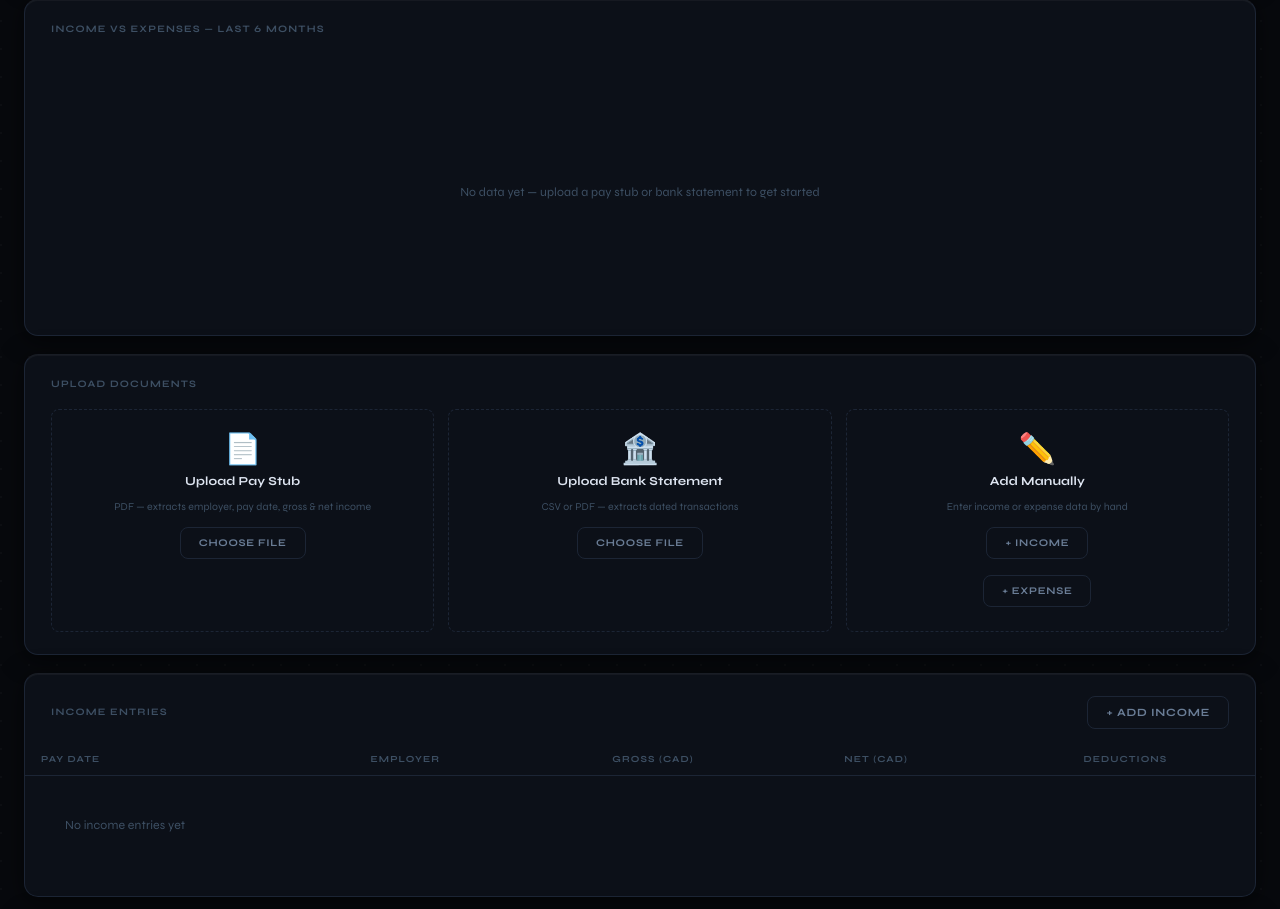
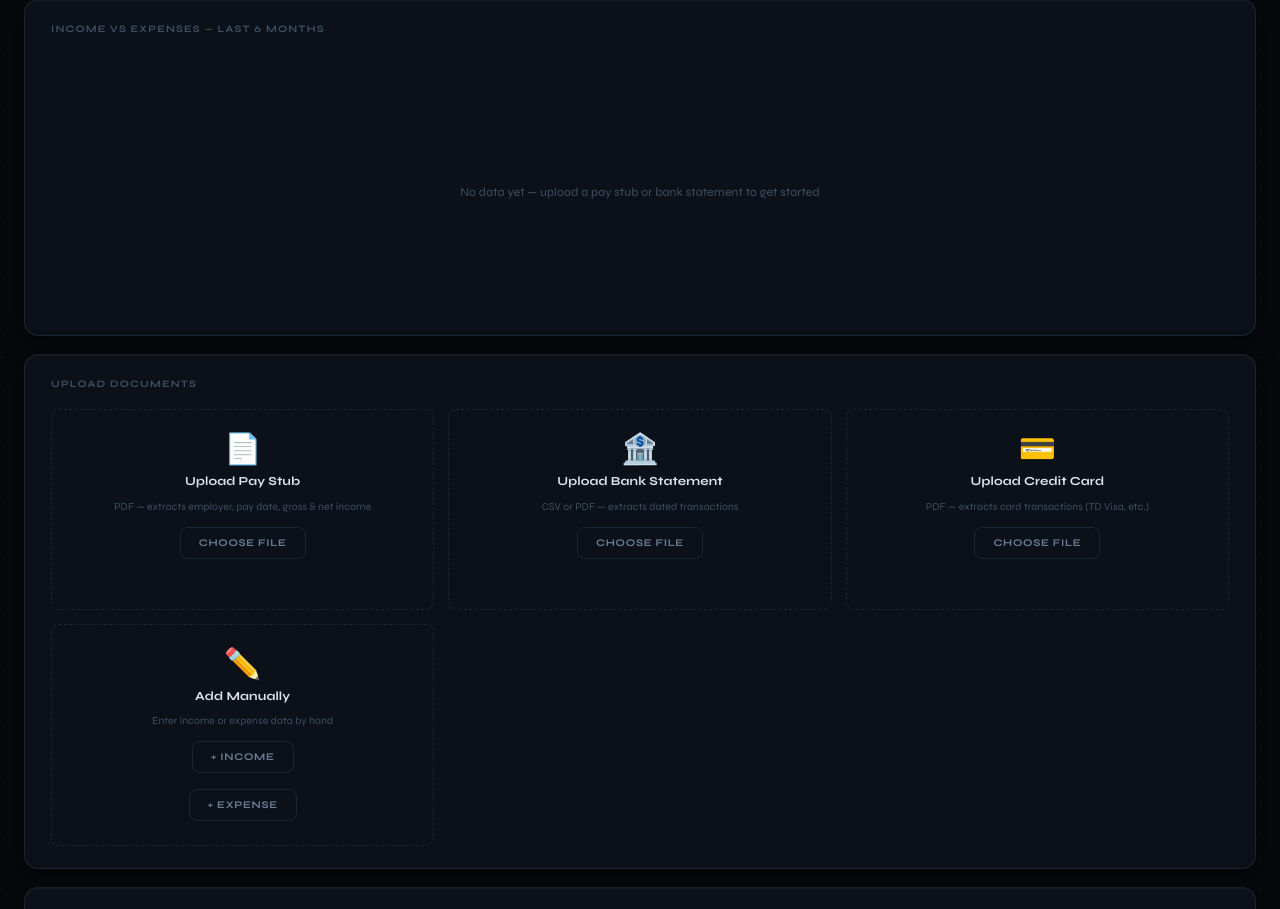
Before and after one commit to Pogz0r/investment-tracker, a Flask app: page /financial in a window 1280 px wide. Shown: the part 232-1141 px from the top of the page. Run offline with Flask 3, Linux system fonts and the light colour scheme; the visitor is signed in with stand-in values (Sample User, id 1); data comes from the database, SQL or seed files in the repository; data that the repository does not hold is empty; parts of the project's set-up code (start-up, migrations or seed data) failed here and were passed over; some libraries are stand-ins or nearby versions.

Commit message:
fix: credit card parser — handle TD Visa statement format, improve bank statement parser

```diff
--- a/app.py
+++ b/app.py
@@ -825,6 +825,13 @@ ALLOWED_BANK_STMT_MIME_TYPES = {
     "text/csv",
     "application/csv",
     "text/comma-separated-values",
+    "image/jpeg",
+    "image/png",
+    "image/heic",
+    "image/heif",
+}
+ALLOWED_CREDIT_CARD_MIME_TYPES = {
+    "application/pdf",
     "image/jpeg",
     "image/png",
     "image/heic",
@@ -1111,6 +1118,136 @@ def _parse_bank_statement(file_stream, filename: str) -> list:
     return transactions
 
 
+# ── Credit card statement parser ─────────────────────────────────────────────
+
+def _parse_credit_card_statement(file_stream, filename: str) -> list:
+    """Extract transactions from a TD Platinum Travel Visa (or similar) credit card
+    PDF or image statement. Each line has the format:
+        Mon DD, YYYY   DESCRIPTION   $AMOUNT
+    or  Mon DD, YYYY   DESCRIPTION   $AMOUNT  (credit)
+
+    Internal auth holds (TEMP AUTH) are skipped. Payments are stored as positive
+    amounts with category='payment'. All other debits use _auto_categorize."""
+    import re
+    import io
+    import pdfplumber
+
+    transactions = []
+
+    file_stream.seek(0)
+    content = file_stream.read()
+    mime = _detect_mime_type(content)
+
+    text = ""
+    try:
+        if mime == "application/pdf":
+            file_stream.seek(0)
+            with pdfplumber.open(file_stream) as pdf:
+                for page in pdf.pages:
+                    t = page.extract_text() or ""
+                    text += t + "\n"
+        elif mime in ("image/jpeg", "image/png"):
+            file_stream.seek(0)
+            text = _image_to_text(file_stream)
+        elif mime == "image/heic":
+            file_stream.seek(0)
+            try:
+                import pillow_heif
+                heif_file = pillow_heif.open_heif(file_stream.read())
+                img = heif_file.convert("RGB")
+                buf = io.BytesIO()
+                img.save(buf, format="JPEG", quality=85)
+                buf.seek(0)
+                with pdfplumber.open(buf) as pdf:
+                    for page in pdf.pages:
+                        t = page.extract_text() or ""
+                        text += t + "\n"
+            except Exception as exc:
+                print(f"[credit_card] HEIC parse error: {exc}")
+                file_stream.seek(0)
+                from PIL import Image
+                img = Image.open(file_stream).convert("RGB")
+                buf = io.BytesIO()
+                img.save(buf, format="JPEG", quality=85)
+                buf.seek(0)
+                text = _image_to_text(buf)
+    except Exception as exc:
+        print(f"[credit_card] parse error: {exc}")
+        return transactions
+
+    # TD-format date pattern: "Mar 28, 2026"
+    DATE_RE = re.compile(r"^([A-Z][a-z]{2})\s+(\d{1,2}),?\s+(\d{4})\b")
+    # Amount: $ followed by digits, optional (credit) suffix
+    AMT_RE = re.compile(r"\$([\d,]+\.\d{2})((?:\s*\(credit\))?)")
+
+    month_map = {
+        "Jan": 1, "Feb": 2, "Mar": 3, "Apr": 4, "May": 5, "Jun": 6,
+        "Jul": 7, "Aug": 8, "Sep": 9, "Oct": 10, "Nov": 11, "Dec": 12,
+    }
+
+    for line in text.split("\n"):
+        line_s = line.strip()
+        if len(line_s) < 8:
+            continue
+
+        date_m = DATE_RE.match(line_s)
+        if not date_m:
+            continue
+
+        mon_str, day_str, yr_str = date_m.groups()
+        mon = month_map.get(mon_str)
+        if not mon:
+            continue
+
+        # Skip TEMP AUTH / pending — these are internal auth holds, not real transactions
+        remaining = line_s[date_m.end() :]
+        if "TEMP AUTH" in remaining.upper() or "PENDING" in remaining.upper():
+            continue
+
+        # Find the $ amount on this line
+        amt_m = AMT_RE.search(remaining)
+        if not amt_m:
+            continue
+
+        raw_amount = float(amt_m.group(1).replace(",", ""))
+        is_credit = bool(amt_m.group(2)) or "(credit)" in remaining
+
+        # Build the full date
+        try:
+            trans_date = datetime(int(yr_str), mon, int(day_str)).date()
+        except ValueError:
+            continue
+
+        # Description = everything between the date and the $ amount
+        before_dollar = remaining[: amt_m.start()].strip()
+        # Clean up description — remove multiple spaces, strip
+        desc_raw = re.sub(r"\s+", " ", before_dollar).strip()[:200]
+
+        if not desc_raw or len(desc_raw) < 2:
+            continue
+
+        desc_scrubbed = _scrub_pii(desc_raw)
+
+        # Categorize
+        if is_credit or "PAYMENT" in desc_raw.upper():
+            # Payments/credits reduce balance owed — store as positive to reduce debt
+            amount = raw_amount
+            category = "payment"
+        else:
+            # Debit — expenses are negative in the Transaction model
+            amount = -raw_amount
+            category = _auto_categorize(desc_scrubbed)
+
+        transactions.append({
+            "date": trans_date.isoformat(),
+            "description": desc_scrubbed,
+            "amount": round(amount, 2),
+            "category": category,
+        })
+
+    return transactions
+
+
 @app.route("/financial")
 @login_required
 def financial():
@@ -1203,6 +1340,36 @@ def _handle_financial_upload():
                 amount=t["amount"],
                 category=t.get("category", "other"),
                 source="bank_statement",
+            )
+            db.session.add(entry)
+            saved.append(entry)
+
+        db.session.commit()
+        return jsonify({"message": f"{len(saved)} transactions imported", "count": len(saved)}), 200
+
+    elif upload_type == "credit_card":
+        # MIME type validation
+        file.stream.seek(0)
+        header = file.stream.read(512)
+        mime = _detect_mime_type(header)
+        if not _allowed_mime(mime, ALLOWED_CREDIT_CARD_MIME_TYPES):
+            return jsonify({"error": f"Unsupported file type '{mime}' for credit card statement. Please upload a PDF, JPEG, PNG, or HEIC image."}), 400
+        file.stream.seek(0)
+
+        transactions = _parse_credit_card_statement(file.stream, filename)
+
+        if not transactions:
+            return jsonify({"type": "credit_card", "data": [], "raw_preview": "Could not auto-parse. Please add transactions manually."}), 200
+
+        saved = []
+        for t in transactions:
+            entry = Transaction(
+                user_id=current_user.id,
+                date=datetime.strptime(t["date"], "%Y-%m-%d").date(),
+                description=t["description"],
+                amount=t["amount"],
+                category=t.get("category", "other"),
+                source="credit_card",
             )
             db.session.add(entry)
             saved.append(entry)
--- a/static/js/financial.js
+++ b/static/js/financial.js
@@ -445,6 +445,42 @@ document.getElementById("bankStmtInput").addEventListener("change", async (e) =>
   e.target.value = "";
 });
 
+// Credit card statement upload
+document.getElementById("uploadCreditCardBtn").addEventListener("click", () => {
+  document.getElementById("creditCardInput").click();
+});
+
+document.getElementById("creditCardInput").addEventListener("change", async (e) => {
+  const file = e.target.files[0];
+  if (!file) return;
+  const statusEl = document.getElementById("creditCardStatus");
+  statusEl.textContent = "Processing...";
+  statusEl.className = "upload-status";
+
+  const formData = new FormData();
+  formData.append("file", file);
+  formData.append("type", "credit_card");
+
+  try {
+    const res = await fetch("/api/financial/upload", { method: "POST", body: formData });
+    const data = await res.json();
+
+    if (res.ok) {
+      const msg = data.count ? `${data.count} transactions imported` : "Credit card statement processed";
+      statusEl.textContent = "✓ " + msg;
+      setTimeout(() => { statusEl.textContent = ""; }, 3000);
+      await fetchAll();
+    } else {
+      statusEl.textContent = data.error || "Upload failed";
+      statusEl.className = "upload-status error";
+    }
+  } catch (err) {
+    statusEl.textContent = "Network error";
+    statusEl.className = "upload-status error";
+  }
+  e.target.value = "";
+});
+
 // ── manual add buttons ─────────────────────────────────────────────────────
 
 document.getElementById("addIncomeManualBtn").addEventListener("click", () => {
--- a/templates/financial.html
+++ b/templates/financial.html
@@ -99,6 +99,14 @@
           <button class="btn btn-outline upload-btn" id="uploadBankStmtBtn">Choose File</button>
           <input type="file" id="bankStmtInput" accept=".pdf,.csv,.jpg,.jpeg,.png,.heic,.heif,image/*" style="display:none" />
           <div class="upload-status" id="bankStmtStatus"></div>
+        </div>
+        <div class="upload-box" id="creditCardBox">
+          <div class="upload-icon">💳</div>
+          <div class="upload-label">Upload Credit Card</div>
+          <div class="upload-hint">PDF — extracts card transactions (TD Visa, etc.)</div>
+          <button class="btn btn-outline upload-btn" id="uploadCreditCardBtn">Choose File</button>
+          <input type="file" id="creditCardInput" accept=".pdf,.jpg,.jpeg,.png,.heic,.heif,image/*" style="display:none" />
+          <div class="upload-status" id="creditCardStatus"></div>
         </div>
         <div class="upload-box">
           <div class="upload-icon">✏️</div>
```
